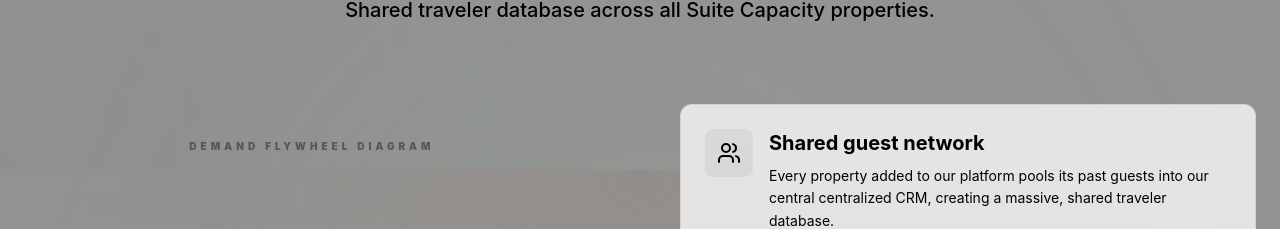
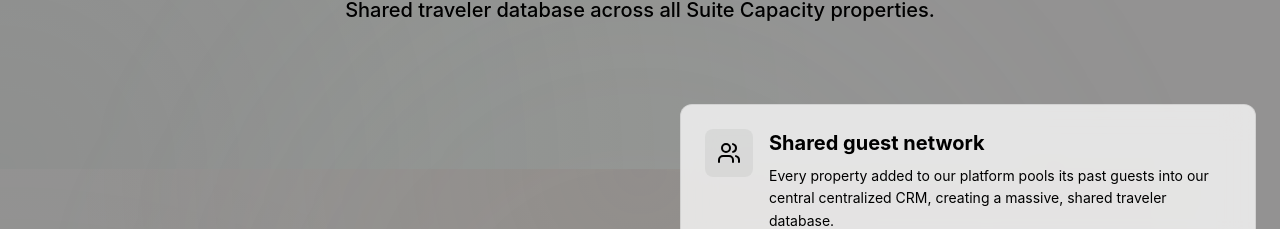
Before and after one commit to suitecapacitydev-prog/Suite-Capacity, a Next.js app: page / in a window 1280 px wide. Shown: the part 2231-2460 px from the top of the page. Built offline with nearby package versions, Linux system fonts and the light colour scheme.

Commit message:
Removed : Demand Flywheel Diagram

```diff
--- a/src/components/marketing/guest-ecosystem-section.tsx
+++ b/src/components/marketing/guest-ecosystem-section.tsx
@@ -19,9 +19,6 @@
         <div className="grid lg:grid-cols-2 gap-20 items-center">
           {/* Left Column: Visual Flywheel Diagram */}
           <div className="relative aspect-square max-w-[500px] mx-auto w-full group">
-            <div className="absolute -top-12 left-1/2 -translate-x-1/2 text-[10px] font-black uppercase tracking-[0.4em] text-black/40 whitespace-nowrap">
-              Demand Flywheel Diagram
-            </div>
 
             {/* Center Node */}
             <div className="absolute top-1/2 left-1/2 -translate-x-1/2 -translate-y-1/2 w-36 h-36 rounded-full glass-panel border border-black/20 flex flex-col items-center justify-center z-20 shadow-[0_0_50px_rgba(0,0,0,0.15)] group-hover:scale-110 transition-transform duration-700">
```
